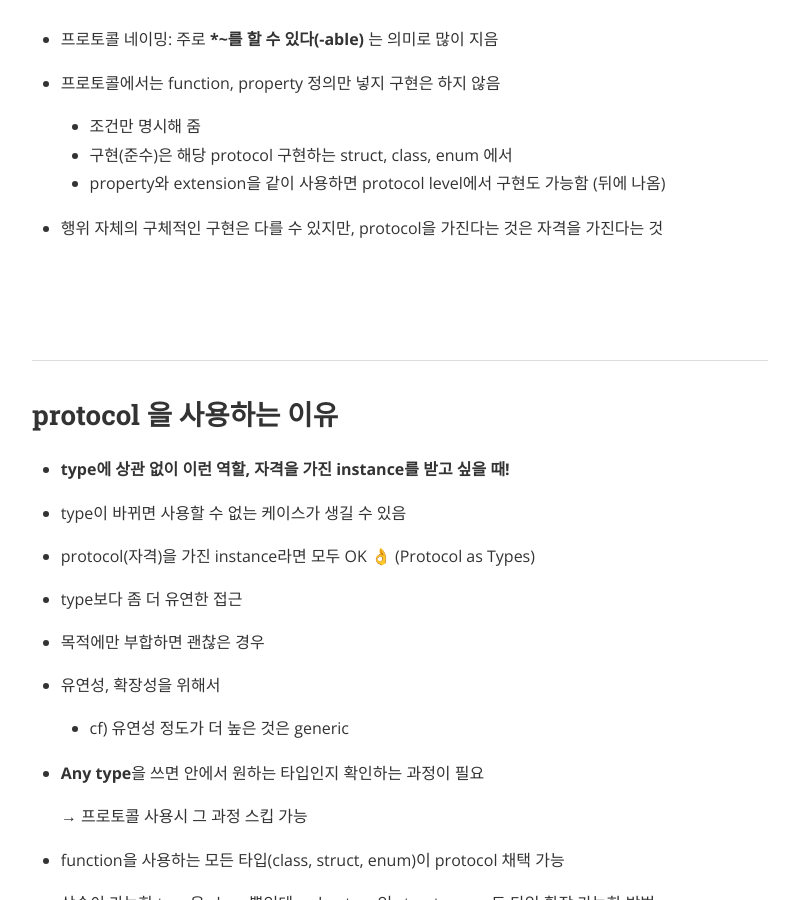
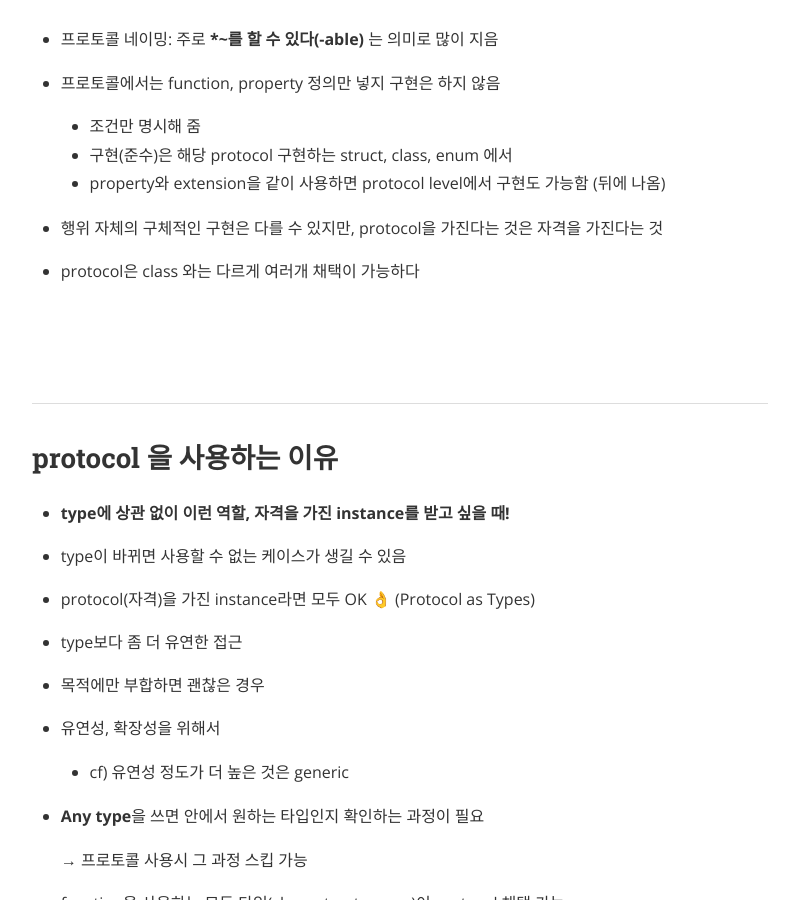
Before and after one commit to daheenallwhite/daheenallwhite.github.io, a Jekyll site: the page built from _posts/2019-04-29-Protocol.markdown, in a window 1280 px wide and 900 px high, scrolled down 3066 px. Shown: the whole window, without its empty margins (240-1039 px from the left). Built offline with Jekyll 4.4.1, drawn with Linux system fonts in a browser that asks for light colours; nearby versions of some CDN libraries; emoji names are drawn with the system emoji font; a style sheet for code colours, icons or effects is not loaded.

Commit message:
Modify post about protocol
add a characteristic of protocol

```diff
--- a/_posts/2019-04-29-Protocol.markdown
+++ b/_posts/2019-04-29-Protocol.markdown
@@ -118,6 +118,8 @@ cover:  "/assets/instacode.png"
   - property와 extension을 같이 사용하면 protocol level에서 구현도 가능함 (뒤에 나옴)
 
 - 행위 자체의 구체적인 구현은 다를 수 있지만, protocol을 가진다는 것은 자격을 가진다는 것
+
+- protocol은 class 와는 다르게 여러개 채택이 가능하다
 
 
 &nbsp;
```
